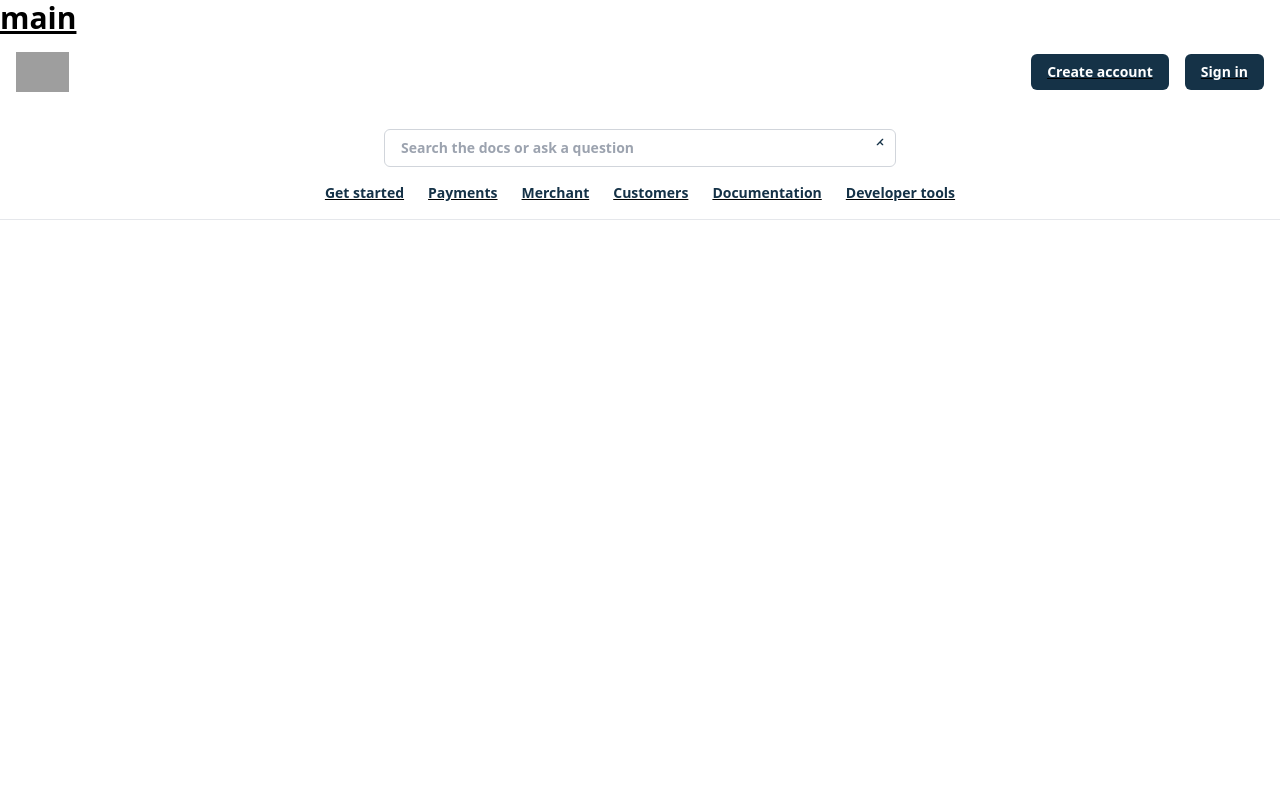
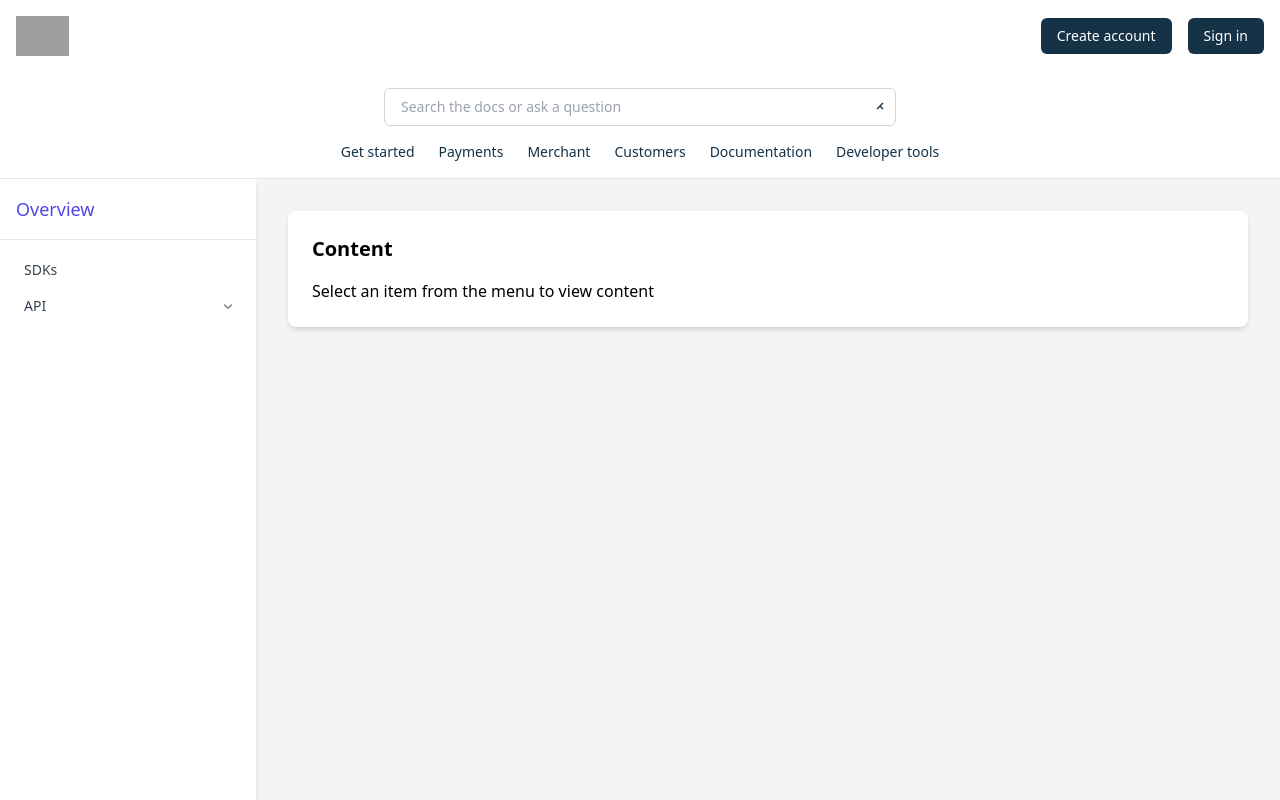
Before and after one commit to prozai/shiokorityDev, a React (Create React App) app: page / in a window 1280 px wide. Shown: the top 800 px of the page. Built offline with nearby package versions, Linux system fonts and the light colour scheme; grey boxes are pictures that could not be loaded.

Commit message:
list component

```diff
--- a/package.json
+++ b/package.json
@@ -3,12 +3,18 @@
   "version": "0.1.0",
   "private": true,
   "dependencies": {
+    "@heroicons/react": "^2.1.5",
     "@testing-library/jest-dom": "^5.17.0",
     "@testing-library/react": "^13.4.0",
     "@testing-library/user-event": "^13.5.0",
+    "class-variance-authority": "^0.7.0",
+    "clsx": "^2.1.1",
     "react": "^18.3.1",
     "react-dom": "^18.3.1",
     "react-scripts": "5.0.1",
+    "shadcn-ui": "^0.9.2",
+    "tailwind-merge": "^2.5.2",
+    "tailwindcss-animate": "^1.0.7",
     "web-vitals": "^2.1.4"
   },
   "scripts": {
--- a/src/App.jsx
+++ b/src/App.jsx
@@ -1,10 +1,13 @@
 import Main from './view/Main'
+import ListComponent from './component/listComponent';
+import Header from './component/exampleComponent';
 
 function App() {
   return (
-    <div className="text-3xl font-bold underline">
-      <Main />
-    </div>
+    <>
+      <Header />
+      <ListComponent />
+    </>
 
   );
 }
--- /dev/null
+++ b/src/component/listComponent.jsx
@@ -0,0 +1,118 @@
+import React, { useState } from 'react'
+import { ChevronDownIcon } from '@heroicons/react/20/solid'
+
+const menuItems = [
+  { name: 'SDKs', submenu: [] },
+  {
+    name: 'API',
+    submenu: ['Authentication', 'Errors', 'Expanding Responses', 'Idempotent Requests', 'Metadata']
+  },
+]
+
+// Simulated API call
+const fetchContent = async (item) => {
+  // In a real application, this would be an actual API call
+  await new Promise(resolve => setTimeout(resolve, 300)) // Simulate network delay
+  return `This is the content for ${item}. In a real application, this would be fetched from an API.`
+}
+
+export default function Component() {
+  const [expandedItem, setExpandedItem] = useState(null)
+  const [content, setContent] = useState(null)
+  const [isLoading, setIsLoading] = useState(false)
+
+  const toggleExpand = (itemName) => {
+    setExpandedItem(expandedItem === itemName ? null : itemName)
+  }
+
+  const handleItemClick = async (item) => {
+    if (item.submenu && item.submenu.length > 0) {
+      toggleExpand(item.name)
+    } else {
+      setIsLoading(true)
+      try {
+        const fetchedContent = await fetchContent(item.name)
+        setContent(fetchedContent)
+      } catch (error) {
+        console.error('Error fetching content:', error)
+        setContent('Error loading content. Please try again.')
+      } finally {
+        setIsLoading(false)
+      }
+    }
+  }
+
+  return (
+    <div className="flex h-screen bg-gray-100">
+      <div className="w-64 bg-white shadow-md">
+        <div className="p-4 border-b border-gray-200">
+          <h2 className="text-lg font-medium text-indigo-600">Overview</h2>
+        </div>
+        <nav className="mt-4">
+          <ul className="space-y-2 px-4">
+            {menuItems.map((item) => (
+              <li key={item.name} className="rounded">
+                <div className="flex items-center justify-between hover:bg-gray-100">
+                  <a
+                    href="#"
+                    className="block px-2 py-1 text-sm text-gray-700 hover:text-indigo-600 flex-grow"
+                    onClick={(e) => {
+                      e.preventDefault()
+                      handleItemClick(item)
+                    }}
+                  >
+                    {item.name}
+                  </a>
+                  {item.submenu.length > 0 && (
+                    <button
+                      onClick={() => toggleExpand(item.name)}
+                      className="p-1 focus:outline-none focus:ring-2 focus:ring-indigo-500 rounded"
+                      aria-expanded={expandedItem === item.name}
+                      aria-controls={`submenu-${item.name}`}
+                    >
+                      <ChevronDownIcon
+                        className={`w-4 h-4 text-gray-500 transform transition-transform ${
+                          expandedItem === item.name ? 'rotate-180' : ''
+                        }`}
+                      />
+                    </button>
+                  )}
+                </div>
+                {item.submenu.length > 0 && expandedItem === item.name && (
+                  <ul id={`submenu-${item.name}`} className="ml-4 mt-1 space-y-1">
+                    {item.submenu.map((subItem) => (
+                      <li key={subItem} className="hover:bg-gray-100 rounded">
+                        <a
+                          href="#"
+                          className="block px-2 py-1 text-xs text-gray-600 hover:text-indigo-600"
+                          onClick={(e) => {
+                            e.preventDefault()
+                            handleItemClick({ name: subItem })
+                          }}
+                        >
+                          {subItem}
+                        </a>
+                      </li>
+                    ))}
+                  </ul>
+                )}
+              </li>
+            ))}
+          </ul>
+        </nav>
+      </div>
+      <div className="flex-1 p-8">
+        <div className="bg-white shadow-md rounded-lg p-6">
+          <h3 className="text-xl font-semibold mb-4">Content</h3>
+          {isLoading ? (
+            <div className="flex items-center justify-center h-32">
+              <div className="animate-spin rounded-full h-8 w-8 border-b-2 border-indigo-600"></div>
+            </div>
+          ) : (
+            <p>{content || 'Select an item from the menu to view content'}</p>
+          )}
+        </div>
+      </div>
+    </div>
+  )
+}
```
Also changed, not shown: 1 other file (tests, documents, lock files or other folders).
